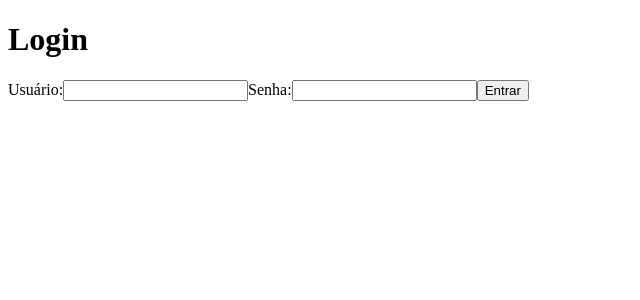
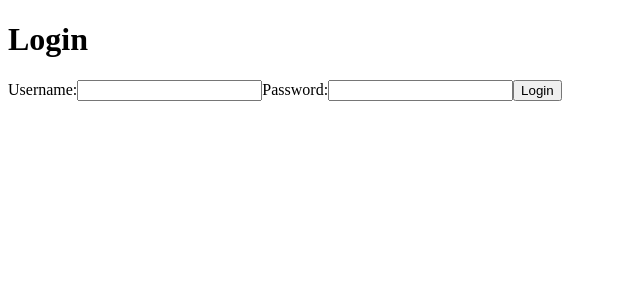
Before and after one commit to leoferamos/AuthSphere, a React (Vite) app in the folder frontend/: page /login in a window 1280 px wide. Shown: the top 300 px of the page, without its empty margins (0-640 px from the left). Built offline with nearby package versions, Linux system fonts and the light colour scheme.

Commit message:
feat: enhance LoginForm with state management and error handling

```diff
--- a/frontend/src/components/LoginForm.jsx
+++ b/frontend/src/components/LoginForm.jsx
@@ -1,13 +1,34 @@
-import React from 'react';
+import React, { useState } from 'react';
+import { useAuth } from '../contexts/AuthContext';
 
 const LoginForm = () => {
+  const { login } = useAuth();
+  const [form, setForm] = useState({ username: '', password: '' });
+  const [error, setError] = useState('');
+
+  const handleChange = (e) => {
+    setForm({ ...form, [e.target.name]: e.target.value });
+  };
+
+  const handleSubmit = async (e) => {
+    e.preventDefault();
+    setError('');
+    try {
+      await login(form);
+      window.location.href = '/';
+    } catch (err) {
+      setError('Invalid credentials');
+    }
+  };
+
   return (
-    <form>
-      <label htmlFor="username">Usuário:</label>
-      <input type="text" id="username" name="username" />
-      <label htmlFor="password">Senha:</label>
-      <input type="password" id="password" name="password" />
-      <button type="submit">Entrar</button>
+    <form onSubmit={handleSubmit}>
+      <label htmlFor="username">Username:</label>
+      <input type="text" id="username" name="username" value={form.username} onChange={handleChange} />
+      <label htmlFor="password">Password:</label>
+      <input type="password" id="password" name="password" value={form.password} onChange={handleChange} />
+      <button type="submit">Login</button>
+      {error && <div style={{ color: 'red' }}>{error}</div>}
     </form>
   );
 };
```
